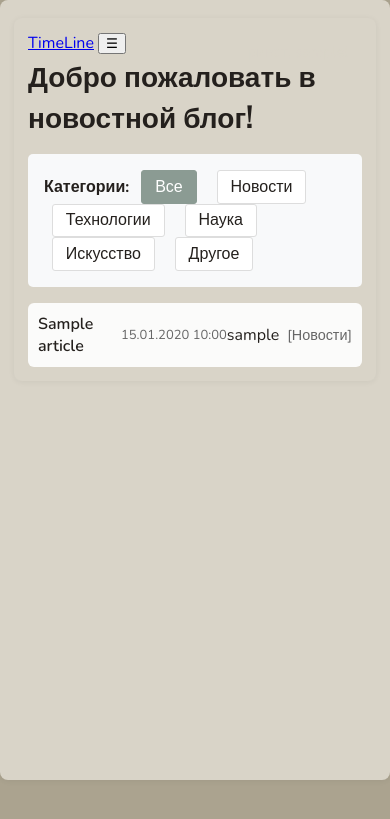
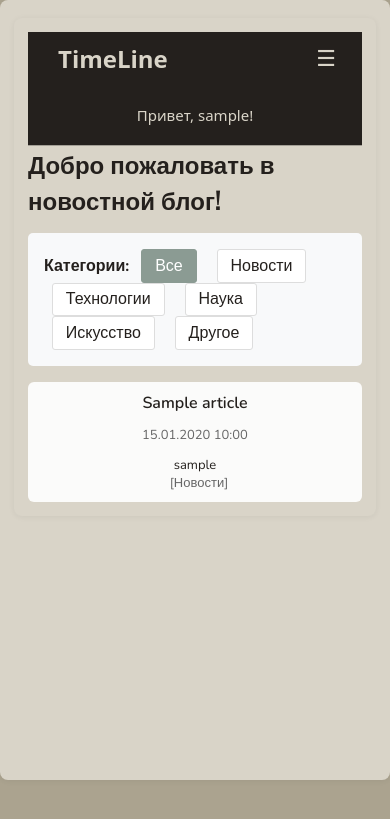
Before and after one commit to rhinci/NewsBlog-website, a Django app: page / in a window 390 px wide. Shown: the top 819 px of the page. Run offline with Django 4.2, Linux system fonts and the light colour scheme; a user stored in the database is signed in; tables that the repository leaves empty hold one stand-in row (values such as "Sample post").

Commit message:
some edits whith nav panel

```diff
--- a/static/css/index.css
+++ b/static/css/index.css
@@ -11,6 +11,7 @@
     gap: 12px; }
 .articles li {
     display: flex;
+    flex-direction: column;
     justify-content: space-between;
     align-items: center; padding: 10px;
     background: rgba(255,255,255,0.9);
@@ -27,7 +28,7 @@
 .articles span.date {
     color: #666;
     font-size: 13px;
-    margin-left: 12px;
+    margin: 12px;
     white-space: nowrap; }
 
 .badge-new {
@@ -36,4 +37,59 @@
     padding: 4px 8px;
     border-radius: 999px;
     font-size: 12px;
-    margin-left: 10px; }
+    margin-left: 10px;
+}
+
+
+@media (min-width: 768px) {
+    .articles li {
+        flex-direction: row;
+        align-items: center;
+        justify-content: space-between;
+    }
+
+    .articles a {
+        margin-bottom: 0;
+        flex: 1;
+        font-size: 16px;
+    }
+
+    .article-meta {
+        justify-content: flex-end;
+        gap: 16px;
+    }
+
+    .badge-new {
+        margin-right: 12px;
+        margin-left: 0;
+    }
+}
+
+@media (max-width: 767px) {
+    .page-title {
+        font-size: 24px;
+        margin-bottom: 16px;
+    }
+
+    .articles a {
+        font-size: 16px;
+        order: -2;
+    }
+
+    .badge-new {
+        order: -1;
+        align-self: flex-start;
+        margin-bottom: 8px;
+    }
+
+    .article-meta {
+        margin-top: 8px;
+        gap: 8px;
+    }
+
+    .articles span.date,
+    .articles span.autor,
+    .articles span.category {
+        font-size: 13px;
+    }
+}
--- a/static/css/nav.css
+++ b/static/css/nav.css
@@ -1,25 +1,26 @@
-.nav-list {
+
+nav {
+    background-color: #24201d;
+    color: #d9d4c8;
+    font-family: system-ui, -apple-system, "Segoe UI", Roboto, "Helvetica Neue", Arial;
+    box-shadow: 0 1px 0 rgba(0,0,0,0.25);
+    position: relative;
+}
+
+.nav-inner {
     display: flex;
-    gap: 1rem;
     align-items: center;
-    list-style: none;
-    margin: 0;
+    justify-content: space-between;
     padding: 0 16px;
     min-height: 56px;
-    height: auto;
+    position: relative;
 }
 
-/* ИЛИ более надежный вариант: */
-.user-actions {
-    display: flex;
-    align-items: center;
-    gap: 1rem;
-    margin-left: auto;
-    padding-right: 0; /* Убираем внутренний отступ справа */
-}
-
-nav {
-    position: relative;
+.brand {
+    font-size: 1.5rem;
+    font-weight: bold;
+    color: #d9d4c8;
+    text-decoration: none;
 }
 
 .user-hello {
@@ -28,13 +29,27 @@ nav {
     font-size: 15px;
     padding: 10px 14px;
     white-space: nowrap;
-    position: absolute;
-    right: 0;
-    top: 0;
+    margin-left: auto;
+    margin-right: 50px;
 }
 
-/* Стили для ссылок внутри user-actions */
-.user-actions a {
+.nav-list {
+    display: flex;
+    gap: 1rem;
+    align-items: center;
+    list-style: none;
+    margin: 0;
+    padding: 0 16px 16px;
+    min-height: auto;
+}
+
+.user-actions {
+    display: flex;
+    align-items: center;
+    margin-left: auto;
+}
+
+nav a {
     display: inline-flex;
     align-items: center;
     gap: 8px;
@@ -45,15 +60,38 @@ nav {
     font-weight: 500;
     font-size: 15px;
     transition: background-color 160ms ease, transform 120ms ease;
-    white-space: nowrap;
 }
 
-.user-actions a:hover {
+nav a:hover {
     background-color: rgba(217,212,200,0.08);
     transform: translateY(-1px);
 }
 
+.nav-toggle {
+    display: none;
+    background: none;
+    border: none;
+    color: #d9d4c8;
+    font-size: 22px;
+    padding: 10px;
+    cursor: pointer;
+}
+
 @media (max-width: 760px) {
+    .nav-inner {
+        flex-wrap: wrap;
+    }
+
+    .user-hello {
+        position: static;
+        transform: none;
+        order: 2;
+        width: 100%;
+        text-align: center;
+        margin: 10px 0;
+        border-radius: 8px;
+    }
+
     .nav-list {
         flex-direction: column;
         align-items: stretch;
@@ -62,15 +100,19 @@ nav {
         display: none;
     }
 
+    .nav-list.show {
+        display: flex;
+    }
+
     .user-actions {
-        margin-left: 0;
-        justify-content: center;
+        margin-right: 0;
+        align-items: stretch;
         flex-direction: column;
         gap: 0.5rem;
-        order: -1;
+        margin-left: 0;
     }
 
-    .user-hello {
-        text-align: center;
+    .nav-toggle {
+        display: inline-flex;
     }
 }
--- a/templates/base.html
+++ b/templates/base.html
@@ -32,12 +32,11 @@ document.addEventListener('DOMContentLoaded', function () {
         <nav>
             <div class="nav-inner">
                 <a class="brand" href="{% url 'index' %}">TimeLine</a>
+                {% if user.is_authenticated %}
+                    <span class="user-hello">Привет, {{ user.username }}!</span>
+                {% endif %}
                 <button class="nav-toggle" aria-expanded="false" aria-controls="main-nav" aria-label="Открыть меню">☰</button>
             </div>
-
-            {% if user.is_authenticated %}
-                <span class="user-hello">Привет, {{ user.username }}!</span>
-            {% endif %}
 
             <ul id="main-nav" class="nav-list">
                 <li><a href="{% url 'index' %}">Главная</a></li>
```
